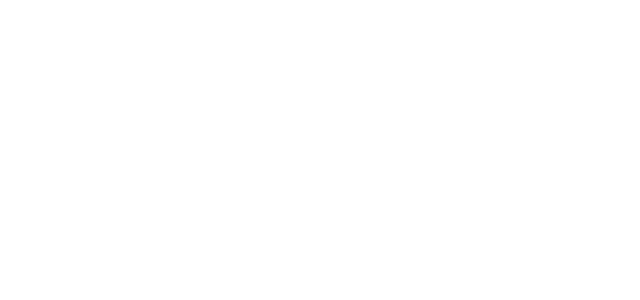
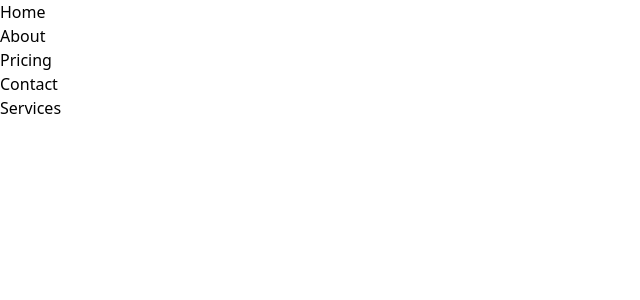
Before and after one commit to AlejandroP1028/Group-GCC_Vue-Component-Library, a Vue app: page / in a window 1280 px wide. Shown: the top 300 px of the page, without its empty margins (0-640 px from the left). Built offline with nearby package versions, Linux system fonts and the light colour scheme.

Commit message:
Navbar updates

```diff
--- /dev/null
+++ b/src/components/NavbarComponent.vue
@@ -0,0 +1,17 @@
+<template>
+  <nav :class="[`navbar`]">
+    <div class="flex flex-row">
+      <div></div>
+
+      <div class="flex flex-row">
+        <ul>
+          <li>Home</li>
+          <li>About</li>
+          <li>Pricing</li>
+          <li>Contact</li>
+          <li>Services</li>
+        </ul>
+      </div>
+    </div>
+  </nav>
+</template>
--- a/src/main.js
+++ b/src/main.js
@@ -1,4 +1,4 @@
 import { createApp } from "vue";
-import App from "./App.vue";
+import App from "./navbar_test.vue";
 import "./index.css";
 createApp(App).mount("#app");
--- a/src/navbar_test.vue
+++ b/src/navbar_test.vue
@@ -3,7 +3,7 @@
 </template>
 
 <script>
-import Navbar from "./components/Navbar.vue";
+import Navbar from "./components/NavbarComponent.vue";
 
 export default {
   components: {
```
Also changed, not shown: src/components/Navbar.vue (deleted, +0 -13 lines), src/components/Popovers.vue (deleted), src/components/PopoversComponent.vue (added).
